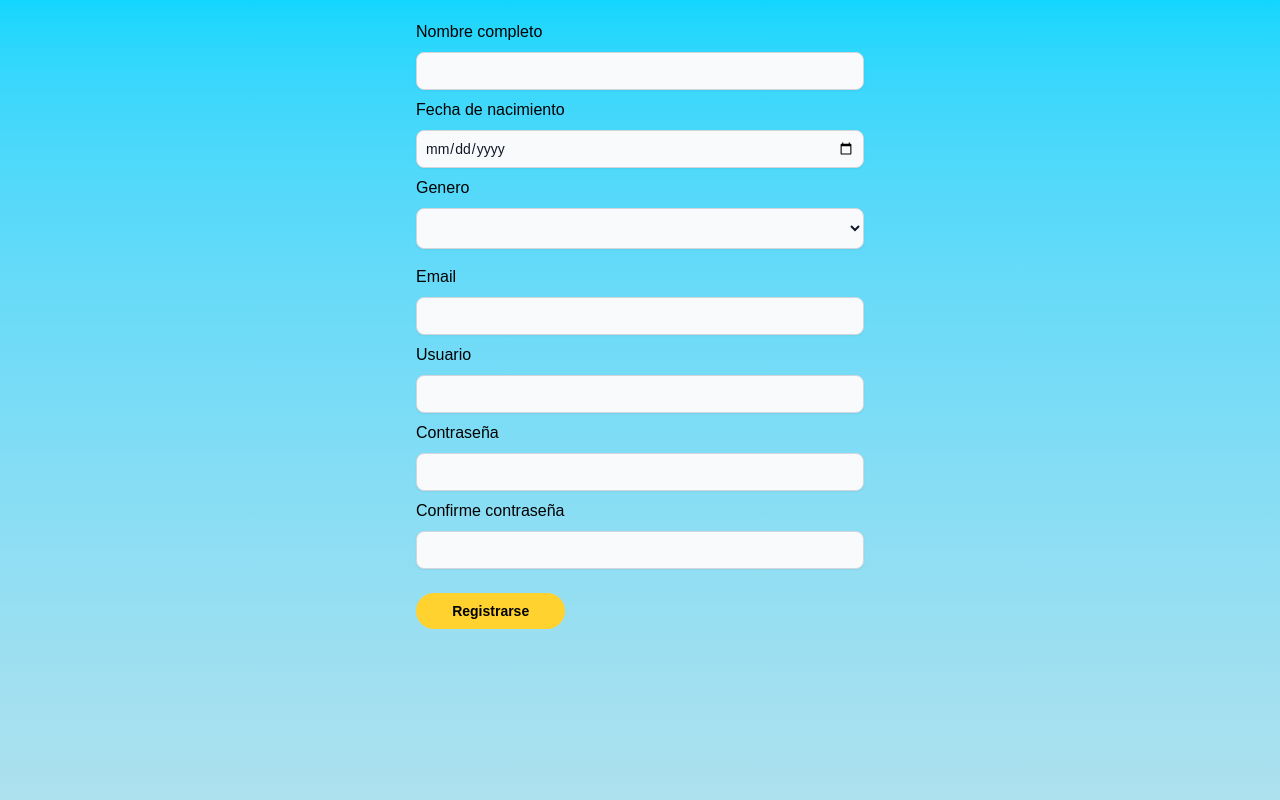
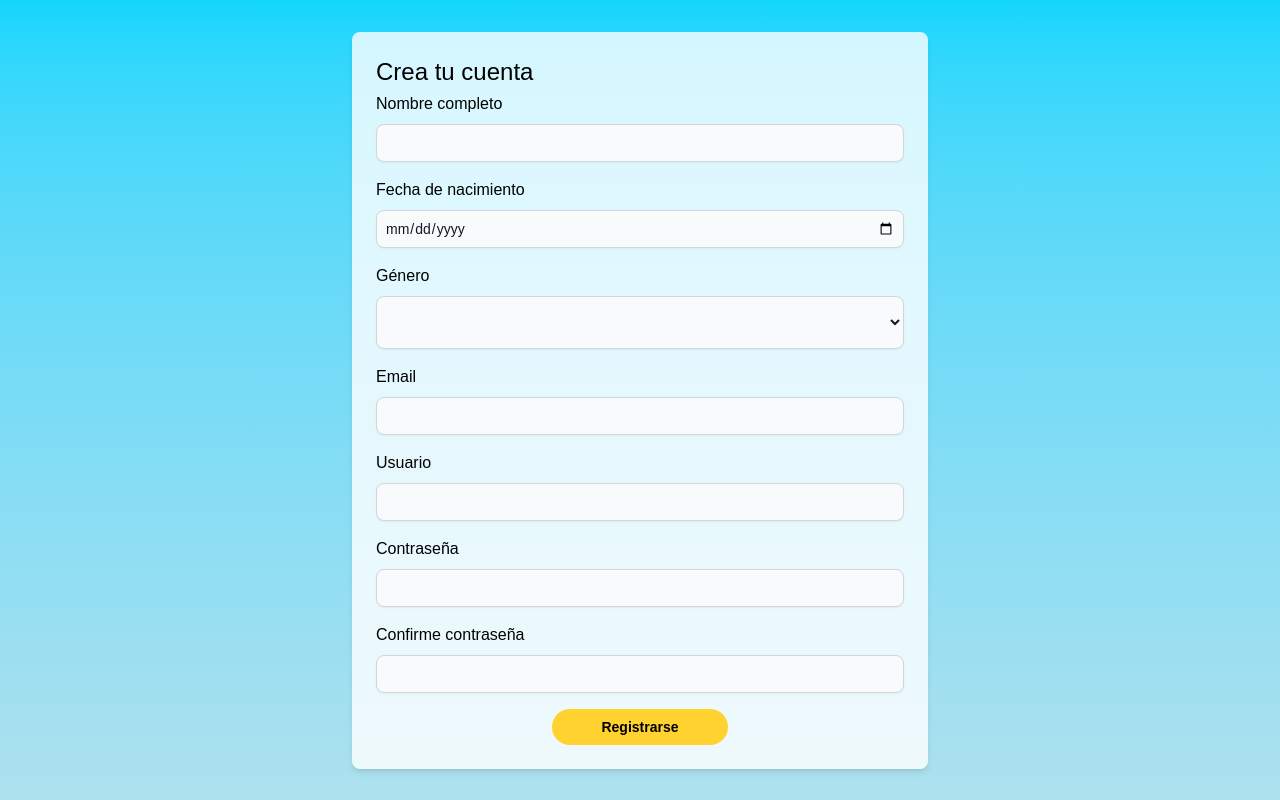
Before and after one commit to DuckHappy/quackly-frontend, a Next.js app: page /register in a window 1280 px wide. Built offline with nearby package versions, Linux system fonts and the light colour scheme.

Commit message:
style(register): add style to form

```diff
--- a/src/app/(pages)/community-inside/page.tsx
+++ b/src/app/(pages)/community-inside/page.tsx
@@ -1,8 +1,6 @@
 import Image from "next/image";
 import { Post } from "../profile/components/Post";
 import CategoryButton from "../community/components/CategoryButton";
-
-
 
 // ======= Simular datos desde el servidor (SSR) =======
 async function getCommunityData() {
@@ -45,10 +43,6 @@ async function getPosts() {
 export default async function CommunityPage() {
   const community = await getCommunityData();
   const posts = await getPosts();
-
-
-  const handleClick = async () => {
-  }
 
 
   return (
--- a/src/app/page.tsx
+++ b/src/app/page.tsx
@@ -1,4 +1,4 @@
-// HomePage
+
 'use client'
 import { Title } from "@/components/Title";
 import { Button } from "@/components/Button";
--- a/src/app/register/page.tsx
+++ b/src/app/register/page.tsx
@@ -3,7 +3,7 @@
 import {useForm} from 'react-hook-form'
 import { zodResolver } from '@hookform/resolvers/zod';
 import { mappedGenders, userSchema } from '@/validations/userSchema';
-import { RegisterForm } from '@/components/RegisterForm';
+import  RegisterForm  from '@/components/RegisterForm';
 
 interface LoginFormData {
   email: string;
@@ -26,48 +26,6 @@ export default function RegisterPage() {
     }
 
   return (
-
-    <form className="max-w-md mx-auto w-full" onSubmit={handleSubmit(onSubmit)}>
-
-      <label className="block mb-2 mt-5 text-md font-medium text-black" htmlFor="fullname"> Nombre completo </label>
-      <input className='shadow-xs bg-gray-50 border border-gray-300 text-gray-900 text-sm rounded-lg focus:ring-sky-500 focus:border-sky-500 block w-full p-2 '
-      type="text" id="fullname" {...register('fullname')} />
-      { errors.fullname?.message && <p className='text-red-600'>{errors.fullname.message}</p>  }
-
-      <label className="block mb-2 mt-2 text-md font-medium text-black" htmlFor="birthDate">Fecha de nacimiento</label>
-      <input className='shadow-xs bg-gray-50 border border-gray-300 text-gray-900 text-sm rounded-lg focus:ring-sky-500 focus:border-sky-500 block w-full p-2'
-      type="date" id="birthDate" {...register('birthDate')}/>
-        { errors.birthDate?.message && <p className='text-md font-medium text-red-600'>{errors.birthDate.message}</p>  }
-
-      <label  className="block mb-2 mt-2 text-md font-medium text-black" htmlFor="gender">Genero</label>
-      <select className= "shadow-xs bg-gray-50 border border-gray-300 text-gray-900 rounded-lg block w-full p-2.5" id="gender" {...register('gender')}>
-         {genderOptions}
-      </select>
-        { errors.gender?.message && <p className='text-md font-medium text-red-600'>{errors.gender.message}</p>  }
-
-      <label className="block mb-2 mt-4 text-md font-medium text-black" htmlFor="email">Email</label>
-      <input className='shadow-xs bg-gray-50 border border-gray-300 text-gray-900 text-sm rounded-lg focus:ring-blue-500 focus:border-blue-500 block w-full p-2'
-      type="email" id="email" {...register('email')}/>
-        { errors.email?.message && <p className= 'text-md font-medium text-red-600'>{errors.email.message}</p>  }
-
-      <label className="block mb-2 mt-2 text-md font-medium text-black" htmlFor="username">Usuario</label>
-      <input className='shadow-xs bg-gray-50 border border-gray-300 text-gray-900 text-sm rounded-lg focus:ring-blue-500 focus:border-blue-500 block w-full p-2'
-      type="text" id="username" {...register('username')}/>
-        { errors.username?.message && <p className='text-md font-medium text-red-600'>{errors.username.message}</p>  }
-
-      <label className="block mb-2 mt-2 text-md font-medium text-black" htmlFor="password">Contraseña</label>
-      <input className='shadow-xs bg-gray-50 border border-gray-300 text-gray-900 text-sm rounded-lg focus:ring-blue-500 focus:border-blue-500 block w-full p-2'
-      type="password" id="password" {...register('password')}/>
-        { errors.password?.message && <p className='text-md font-medium text-red-600'>{errors.password.message}</p>  }
-
-      <label className="block mb-2 mt-2 text-md font-medium text-black" htmlFor="confirmPassword"> Confirme contraseña</label>
-      <input className='shadow-xs bg-gray-50 border border-gray-300 text-gray-900 text-sm rounded-lg focus:ring-blue-500 focus:border-blue-500 block w-full p-2'
-      type="password" id="confirmPassword" {...register('confirmPassword')}/>
-        { errors.confirmPassword?.message && <p className='text-md font-medium text-red-600'>{errors.confirmPassword.message}</p>  }
-
-      <button  type="submit"
-        className= "block w-1/3 text-black font-semibold bg-amber-300 hover:bg-sky-400 focus:ring-4 focus:outline-none focus:ring-blue-300 rounded-full text-sm px-5 py-2 mt-6"
-      > Registrarse</button>
-    </form>
-  );
+    <RegisterForm/>
+  )
 }
--- a/src/components/RegisterForm.tsx
+++ b/src/components/RegisterForm.tsx
@@ -1,72 +1,169 @@
-import {useForm} from 'react-hook-form'
-import { zodResolver } from '@hookform/resolvers/zod';
-import { mappedGenders, userSchema } from '@/validations/userSchema';
+import { useForm } from "react-hook-form";
+import { zodResolver } from "@hookform/resolvers/zod";
+import { mappedGenders, userSchema } from "@/validations/userSchema";
 
-interface LoginFormData {
+interface registerData {
+  fullname: string;
+  birthDate: Date;
+  gender: string;
   email: string;
+  username: string;
   password: string;
+  confirmPassword: string;
 }
 
-export function RegisterForm () {
-
-    const {register, handleSubmit, reset, formState: {errors}} = useForm({
-    resolver: zodResolver(userSchema)
+export default function RegisterForm() {
+  const {
+    register,
+    handleSubmit,
+    reset,
+    formState: { errors },
+  } = useForm({
+    resolver: zodResolver(userSchema),
   });
 
   const genderOptions = Object.entries(mappedGenders).map(([key, value]) => (
-    <option value={key} key={key}> {value} </option>
+    <option value={key} key={key}>
+      {" "}
+      {value}{" "}
+    </option>
   ));
 
-  const onSubmit = (data: LoginFormData) => {
-        localStorage.setItem("loginData", JSON.stringify(data));
-        console.log(data)
-        reset()
-    }
+  const onSubmit = (data: registerData) => {
+    localStorage.setItem("registerData", JSON.stringify(data));
+    console.log(data);
+    reset();
+  };
 
   return (
-            <form className="max-w-md mx-auto" onSubmit = {handleSubmit(onSubmit)}>
+    <div className="flex justify-center items-start w-full mt-8">
+      <form
+        className="w-full max-w-xl bg-white/80 backdrop-blur-sm rounded-lg shadow-md p-6"
+        onSubmit={handleSubmit(onSubmit)}
+      >
+        <span className="text-2xl text-center text-bold">Crea tu cuenta</span>
+        <label
+          className="block mb-2 mt-1 text-md font-medium text-black"
+          htmlFor="fullname"
+        >
+          Nombre completo
+        </label>
+        <input
+          className="shadow-xs bg-gray-50 border border-gray-300 text-gray-900 text-sm rounded-lg focus:ring-sky-500 focus:border-sky-500 block w-full p-2"
+          type="text"
+          id="fullname"
+          {...register("fullname")}
+        />
+        {errors.fullname?.message && (
+          <p className="text-red-600 mt-1">{errors.fullname.message}</p>
+        )}
 
-            <label className="block mb-2 mt-5 text-md font-medium text-black" htmlFor="fullname"> Nombre completo </label>
-            <input className='shadow-xs bg-gray-50 border border-gray-300 text-gray-900 text-sm rounded-lg focus:ring-sky-500 focus:border-sky-500 block w-full p-2 '
-            type="text" id="fullname" {...register('fullname')} />
-            { errors.fullname?.message && <p className='text-red-600'>{errors.fullname.message}</p>  }
+        <label
+          className="block mb-2 mt-4 text-md font-medium text-black"
+          htmlFor="birthDate"
+        >
+          Fecha de nacimiento
+        </label>
+        <input
+          className="shadow-xs bg-gray-50 border border-gray-300 text-gray-900 text-sm rounded-lg focus:ring-sky-500 focus:border-sky-500 block w-full p-2"
+          type="date"
+          id="birthDate"
+          {...register("birthDate")}
+        />
+        {errors.birthDate?.message && (
+          <p className="text-red-600 mt-1">{errors.birthDate.message}</p>
+        )}
 
-            <label className="block mb-2 mt-2 text-md font-medium text-black" htmlFor="birthDate">Fecha de nacimiento</label>
-            <input className='shadow-xs bg-gray-50 border border-gray-300 text-gray-900 text-sm rounded-lg focus:ring-sky-500 focus:border-sky-500 block w-full p-2'
-            type="date" id="birthDate" {...register('birthDate')}/>
-                { errors.birthDate?.message && <p className='text-md font-medium text-red-600'>{errors.birthDate.message}</p>  }
-
-            <label  className="block mb-2 mt-2 text-md font-medium text-black" htmlFor="gender">Genero</label>
-            <select className= "shadow-xs bg-gray-50 border border-gray-300 text-gray-900 rounded-lg block w-full p-2.5" id="gender" {...register('gender')}>
+        <label
+          className="block mb-2 mt-4 text-md font-medium text-black"
+          htmlFor="gender"
+        >
+          Género
+        </label>
+        <select
+          className="shadow-xs bg-gray-50 border border-gray-300 text-gray-900 rounded-lg block w-full p-4"
+          id="gender"
+          {...register("gender")}
+        >
           {genderOptions}
         </select>
-                { errors.gender?.message && <p className='text-md font-medium text-red-600'>{errors.gender.message}</p>  }
+        {errors.gender?.message && (
+          <p className="text-red-600 mt-1">{errors.gender.message}</p>
+        )}
 
-            <label className="block mb-2 mt-4 text-md font-medium text-black" htmlFor="email">Email</label>
-            <input className='shadow-xs bg-gray-50 border border-gray-300 text-gray-900 text-sm rounded-lg focus:ring-blue-500 focus:border-blue-500 block w-full p-2'
-            type="email" id="email" {...register('email')}/>
-                { errors.email?.message && <p className= 'text-md font-medium text-red-600'>{errors.email.message}</p>  }
+        <label
+          className="block mb-2 mt-4 text-md font-medium text-black"
+          htmlFor="email"
+        >
+          Email
+        </label>
+        <input
+          className="shadow-xs bg-gray-50 border border-gray-300 text-gray-900 text-sm rounded-lg focus:ring-blue-500 focus:border-blue-500 block w-full p-2"
+          type="email"
+          id="email"
+          {...register("email")}
+        />
+        {errors.email?.message && (
+          <p className="text-red-600 mt-1">{errors.email.message}</p>
+        )}
 
-            <label className="block mb-2 mt-2 text-md font-medium text-black" htmlFor="username">Usuario</label>
-            <input className='shadow-xs bg-gray-50 border border-gray-300 text-gray-900 text-sm rounded-lg focus:ring-blue-500 focus:border-blue-500 block w-full p-2'
-            type="text" id="username" {...register('username')}/>
-                { errors.username?.message && <p className='text-md font-medium text-red-600'>{errors.username.message}</p>  }
+        <label
+          className="block mb-2 mt-4 text-md font-medium text-black"
+          htmlFor="username"
+        >
+          Usuario
+        </label>
+        <input
+          className="shadow-xs bg-gray-50 border border-gray-300 text-gray-900 text-sm rounded-lg focus:ring-blue-500 focus:border-blue-500 block w-full p-2"
+          type="text"
+          id="username"
+          {...register("username")}
+        />
+        {errors.username?.message && (
+          <p className="text-red-600 mt-1">{errors.username.message}</p>
+        )}
 
-            <label className="block mb-2 mt-2 text-md font-medium text-black" htmlFor="password">Contraseña</label>
-            <input className='shadow-xs bg-gray-50 border border-gray-300 text-gray-900 text-sm rounded-lg focus:ring-blue-500 focus:border-blue-500 block w-full p-2'
-            type="password" id="password" {...register('password')}/>
-                { errors.password?.message && <p className='text-md font-medium text-red-600'>{errors.password.message}</p>  }
+        <label
+          className="block mb-2 mt-4 text-md font-medium text-black"
+          htmlFor="password"
+        >
+          Contraseña
+        </label>
+        <input
+          className="shadow-xs bg-gray-50 border border-gray-300 text-gray-900 text-sm rounded-lg focus:ring-blue-500 focus:border-blue-500 block w-full p-2"
+          type="password"
+          id="password"
+          {...register("password")}
+        />
+        {errors.password?.message && (
+          <p className="text-red-600 mt-1">{errors.password.message}</p>
+        )}
 
-            <label className="block mb-2 mt-2 text-md font-medium text-black" htmlFor="confirmPassword"> Confirme contraseña</label>
-            <input className='shadow-xs bg-gray-50 border border-gray-300 text-gray-900 text-sm rounded-lg focus:ring-blue-500 focus:border-blue-500 block w-full p-2'
-            type="password" id="confirmPassword" {...register('confirmPassword')}/>
-                { errors.confirmPassword?.message && <p className='text-md font-medium text-red-600'>{errors.confirmPassword.message}</p>  }
-            <div className= 'flex flex-col justify-center items-center'>
-                <button  type="submit"
-                className= "block w-1/3 text-black font-semibold bg-amber-300 hover:bg-sky-400 focus:ring-4 focus:outline-none focus:ring-blue-300 rounded-full text-sm px-5 py-2 mt-6">Registrarse
+        <label
+          className="block mb-2 mt-4 text-md font-medium text-black"
+          htmlFor="confirmPassword"
+        >
+          Confirme contraseña
+        </label>
+        <input
+          className="shadow-xs bg-gray-50 border border-gray-300 text-gray-900 text-sm rounded-lg focus:ring-blue-500 focus:border-blue-500 block w-full p-2"
+          type="password"
+          id="confirmPassword"
+          {...register("confirmPassword")}
+        />
+        {errors.confirmPassword?.message && (
+          <p className="text-red-600 mt-1">{errors.confirmPassword.message}</p>
+        )}
+
+        <div className="flex justify-center items-center mt-4">
+          <button
+            type="submit"
+            className="w-1/2 sm:w-1/3 text-black font-semibold bg-amber-300 hover:bg-sky-400 focus:ring-4 focus:outline-none focus:ring-blue-300 rounded-full text-sm px-5 py-2"
+          >
+            Registrarse
           </button>
         </div>
-
       </form>
+    </div>
   );
 }
--- a/src/validations/userSchema.ts
+++ b/src/validations/userSchema.ts
@@ -1,6 +1,6 @@
 import { date, email, object, string, z } from "zod";
 
-const genders = ["empty", "masculino", "femenino", "otro"] as const;
+const genders = ["empty", "masculino", "femenino"] as const;
 
 export type Genders = (typeof genders)[number];
 
@@ -8,7 +8,6 @@ export const mappedGenders: { [key in Genders]: string } = {
   empty: "",
   masculino: "Masculino",
   femenino: "Femenino",
-  otro: "Otro",
 };
 
 export const userSchema = z
```
Also changed, not shown: src/components/SuccessModal.tsx (added, +32 -0 lines). Lines whose indentation alone changed are shown as unchanged.
